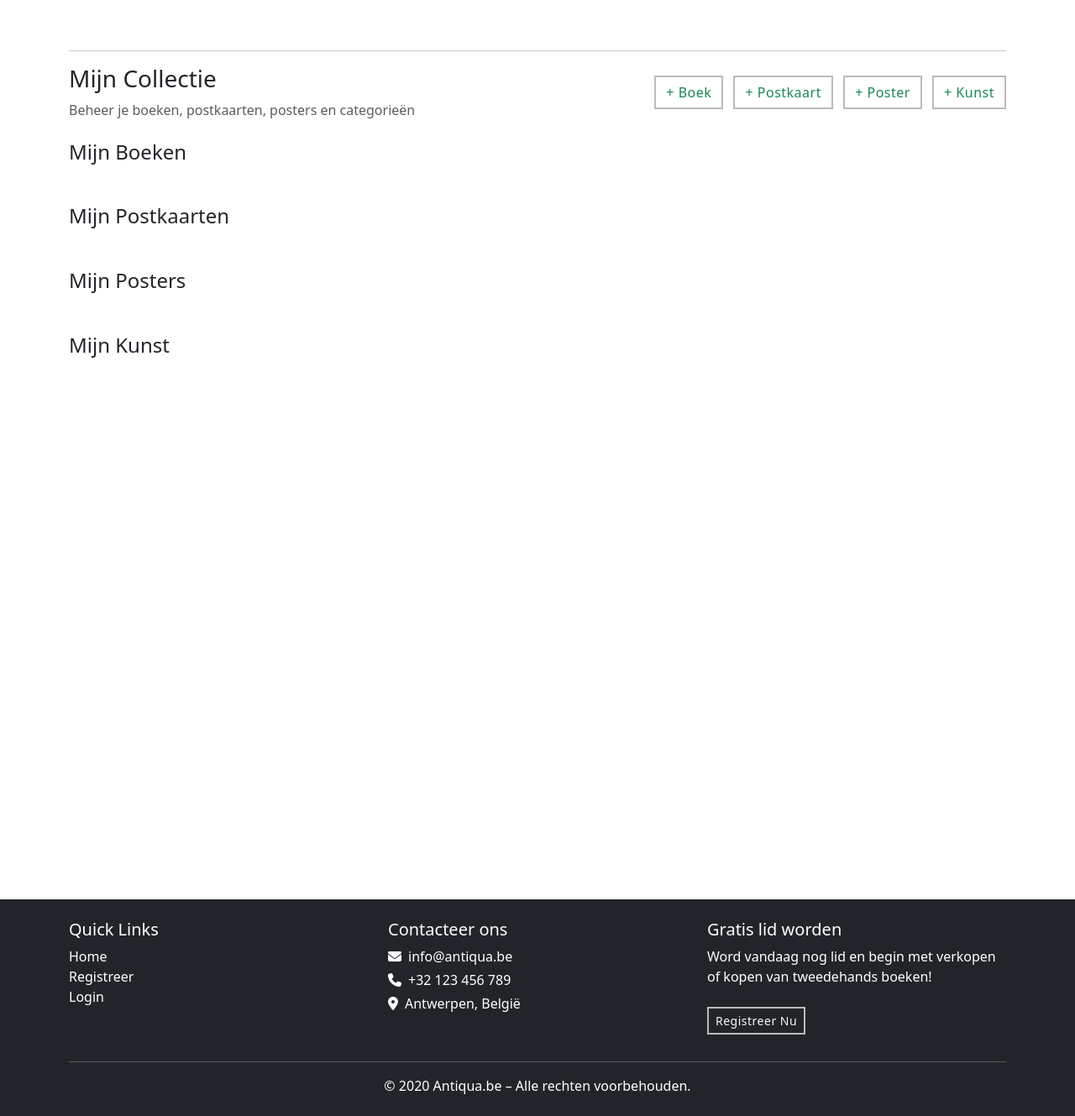
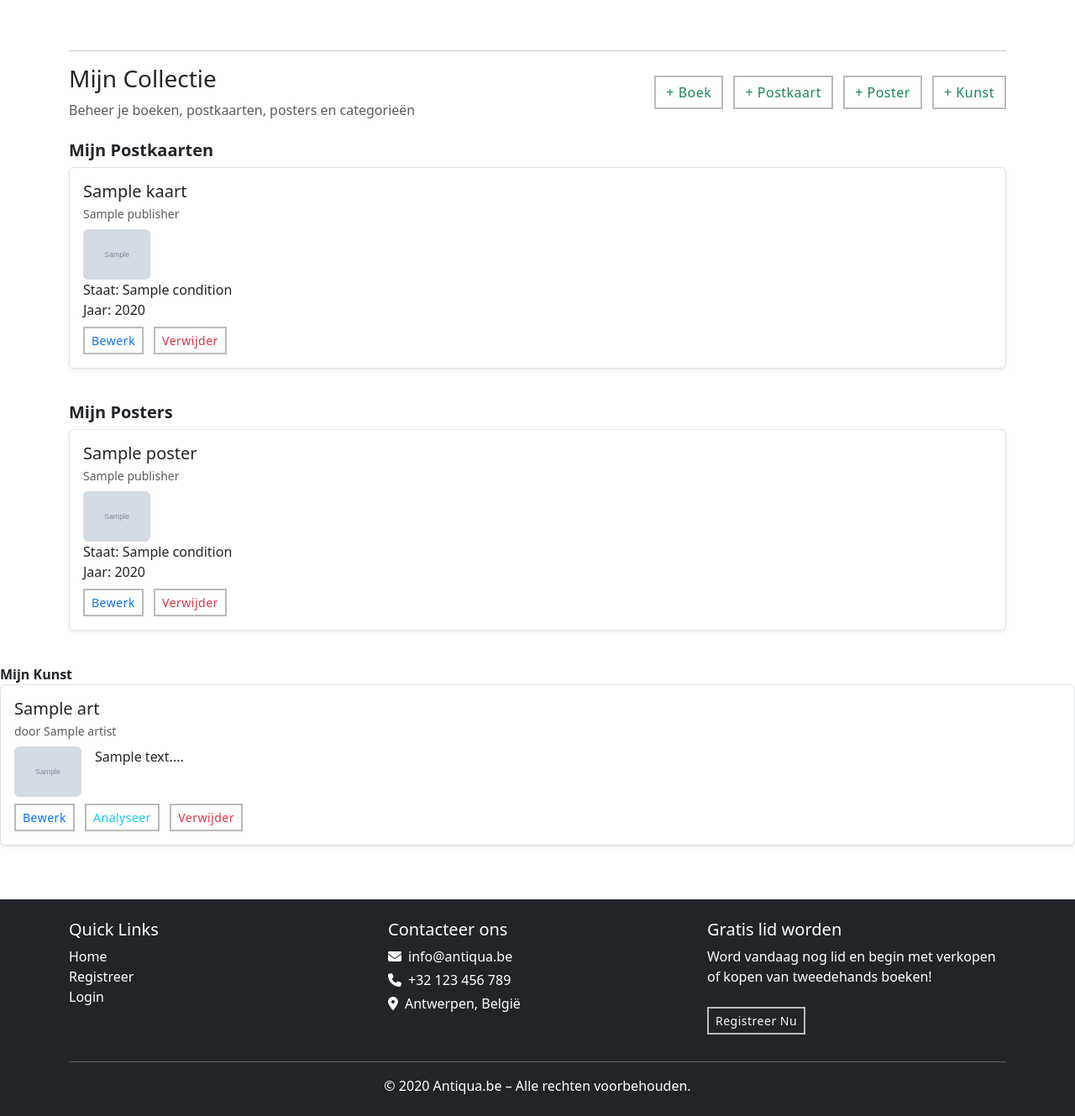
Before and after one commit to thomasvangompel/antiqua, a Python web app: template app/templates/dashboard_pro.html in a window 1280 px wide. Shown: the part 342-1671 px from the top of the page at 84% size. Run offline with Jinja, Linux system fonts and the light colour scheme; the template is opened without the code that fills it: most values are stand-ins (such as "Sample title", 1, 10 or a date in 2020); grey boxes marked "Sample" are stand-in pictures; some libraries are stand-ins or nearby versions.

Commit message:
dashboard-pro verberd

```diff
--- a/app/templates/dashboard_pro.html
+++ b/app/templates/dashboard_pro.html
@@ -110,17 +110,13 @@
     {% set beschikbare_boeken = boeken | selectattr('sold', 'equalto', False) | list %}
     {% set verkochte_boeken = boeken | selectattr('sold', 'equalto', True) | list %}
 
-    <h4 class="mt-4"> Mijn Boeken</h4>
-    {% if beschikbare_boeken %}
-      <ul class="list-inline mt-4 mb-4">
-        <li class="list-inline-item fw-bold">Mijn Boeken</li>
-      </ul>
-      <div class="list-group">
+    {% if beschikbare_boeken and beschikbare_boeken|length > 0 %}
+      <h5 class="fw-bold mt-4">Mijn Boeken</h5>
+      <ul class="list-group mb-4">
         {% for boek in beschikbare_boeken %}
-          <div class="list-group-item list-group-item-action flex-column align-items-start mb-3 rounded shadow-sm p-3">
+          <li class="list-group-item list-group-item-action flex-column align-items-start mb-3 rounded shadow-sm p-3">
             <h5 class="mb-1">{{ boek.title }}</h5>
             <small class="text-muted mb-2 d-block">door {{ boek.author }}</small>
-
             <div class="d-flex align-items-start mb-2">
               {% if boek.front_image %}
                 <img src="{{ url_for('static', filename='uploads/' ~ boek.front_image) }}" alt="Boekvoorkant" class="me-3 rounded" style="width: 80px; height: auto; object-fit: cover;">
@@ -135,7 +131,6 @@
                 </p>
               </div>
             </div>
-
             <div class="mt-2">
               <a href="{{ url_for('main.edit_book', book_id=boek.id) }}" class="btn btn-sm btn-outline-primary me-2">Bewerk</a>
               <a href="{{ url_for('main.book_analytics', book_id=boek.id) }}" class="btn btn-sm btn-outline-info me-2">Analyseer</a>
@@ -143,16 +138,97 @@
                 <button type="submit" class="btn btn-sm btn-outline-danger" onclick="return confirm('Weet je zeker dat je dit boek wilt verwijderen?');">Verwijder</button>
               </form>
             </div>
-          </div>
+          </li>
         {% endfor %}
-      </div>
-  {% endif %}
+      </ul>
+    {% endif %}
+    {% if beschikbare_postkaarten and beschikbare_postkaarten|length > 0 %}
+      <h5 class="fw-bold mt-4">Mijn Postkaarten</h5>
+      <ul class="list-group mb-4">
+        {% for kaart in beschikbare_postkaarten %}
+          <li class="list-group-item list-group-item-action flex-column align-items-start mb-3 rounded shadow-sm p-3">
+            <h5 class="mb-1">{{ kaart.title or 'Geen titel' }}</h5>
+            <small class="text-muted mb-2 d-block">{{ kaart.publisher}}</small>
+            {% if kaart.front_image_url %}
+              <img src="{{ url_for('static', filename=kaart.front_image_url) }}" alt="Voorkant" class="me-3 rounded" style="width: 80px; height: auto; object-fit: cover;">
+            {% endif %}
+            <p class="mb-0">
+              Staat: {{ kaart.condition or 'Onbekend' }}<br>
+              Jaar: {{ kaart.year or 'n.v.t.' }}
+            </p>
+            <div class="mt-2">
+              <a href="{{ url_for('main.edit_postcard', postcard_id=kaart.id) }}" class="btn btn-sm btn-outline-primary me-2">Bewerk</a>
+              <form action="{{ url_for('main.delete_postcard', postcard_id=kaart.id) }}" method="POST" style="display:inline;">
+                <button type="submit" class="btn btn-sm btn-outline-danger" onclick="return confirm('Weet je zeker dat je deze postkaart wilt verwijderen?');">Verwijder</button>
+              </form>
+            </div>
+          </li>
+        {% endfor %}
+      </ul>
+    {% endif %}
+    {% if beschikbare_posters and beschikbare_posters|length > 0 %}
+      <h5 class="fw-bold mt-4">Mijn Posters</h5>
+      <ul class="list-group mb-4">
+        {% for poster in beschikbare_posters %}
+          <li class="list-group-item list-group-item-action flex-column align-items-start mb-3 rounded shadow-sm p-3">
+            <h5 class="mb-1">{{ poster.title or 'Geen titel' }}</h5>
+            <small class="text-muted mb-2 d-block">{{ poster.publisher}}</small>
+            {% if poster.front_image_url %}
+              <img src="{{ url_for('static', filename=poster.front_image_url) }}" alt="Voorkant" class="me-3 rounded" style="width: 80px; height: auto; object-fit: cover;">
+            {% endif %}
+            <p class="mb-0">
+                Staat: {{ poster.condition or 'Onbekend' }}<br>
+                Jaar: {{ poster.year or 'n.v.t.' }}
+              </p>
+              <div class="mt-2">
+                <a href="{{ url_for('main.edit_poster', poster_id=poster.id) }}" class="btn btn-sm btn-outline-primary me-2">Bewerk</a>
+                <form action="{{ url_for('main.delete_poster', poster_id=poster.id) }}" method="POST" style="display:inline;">
+                  <button type="submit" class="btn btn-sm btn-outline-danger" onclick="return confirm('Weet je zeker dat je deze poster wilt verwijderen?');">Verwijder</button>
+                </form>
+              </div>
+            </div>
+          {% endfor %}
+        </div>
+      {% endif %}
+      {% if beschikbare_kunst %}
+        <li class="list-group-item fw-bold">Mijn Kunst</li>
+        <div class="list-group">
+          {% for art in beschikbare_kunst %}
+            <div class="list-group-item list-group-item-action flex-column align-items-start mb-3 rounded shadow-sm p-3">
+              <h5 class="mb-1">{{ art.title }}</h5>
+              <small class="text-muted mb-2 d-block">door {{ art.artist }}</small>
+              <div class="d-flex align-items-start mb-2">
+                {% if art.image_url %}
+                  <img src="{{ url_for('static', filename='uploads/' ~ art.image_url) }}" alt="Kunstwerk" class="me-3 rounded" style="width: 80px; height: auto; object-fit: cover;">
+                {% endif %}
+                <div>
+                  <p class="mb-0">
+                    {% if art.description %}
+                      {{ art.description.split()[:10] | join(' ') }}...
+                    {% else %}
+                      Geen beschrijving
+                    {% endif %}
+                  </p>
+                </div>
+              </div>
+              <div class="mt-2">
+                <a href="{{ url_for('main.edit_art', art_id=art.id) }}" class="btn btn-sm btn-outline-primary me-2">Bewerk</a>
+                <a href="{{ url_for('main.art_analytics', art_id=art.id) }}" class="btn btn-sm btn-outline-info me-2">Analyseer</a>
+                <form action="{{ url_for('main.delete_art', art_id=art.id) }}" method="POST" style="display:inline;">
+                  <button type="submit" class="btn btn-sm btn-outline-danger" onclick="return confirm('Weet je zeker dat je dit kunstwerk wilt verwijderen?');">Verwijder</button>
+                </form>
+              </div>
+            </div>
+          {% endfor %}
+        </div>
+      {% endif %}
+    </ul>
 
   {# ------------------- POSTKAARTEN ------------------- #}
     {% set beschikbare_postkaarten = postkaarten | selectattr('sold', 'equalto', False) | list %}
     {% set verkochte_postkaarten = postkaarten | selectattr('sold', 'equalto', True) | list %}
 
-    <h4 class="mt-5"> Mijn Postkaarten</h4>
+
     {% if beschikbare_postkaarten %}
       <ul class="list-inline mt-5 mb-4">
         <li class="list-inline-item fw-bold">Mijn Postkaarten</li>
@@ -187,7 +263,7 @@
     {% set beschikbare_posters = posters | selectattr('sold', 'equalto', False) | list %}
     {% set verkochte_posters = posters | selectattr('sold', 'equalto', True) | list %}
 
-    <h4 class="mt-5"> Mijn Posters</h4>
+
     {% if beschikbare_posters %}
       <ul class="list-inline mt-5 mb-4">
         <li class="list-inline-item fw-bold">Mijn Posters</li>
@@ -222,7 +298,7 @@
     {% set beschikbare_kunst = kunst | selectattr('sold', 'equalto', False) | list %}
     {% set verkochte_kunst = kunst | selectattr('sold', 'equalto', True) | list %}
 
-    <h4 class="mt-5"> Mijn Kunst</h4>
+
     {% if beschikbare_kunst %}
       <ul class="list-inline mt-5 mb-4">
         <li class="list-inline-item fw-bold">Mijn Kunst</li>
```
